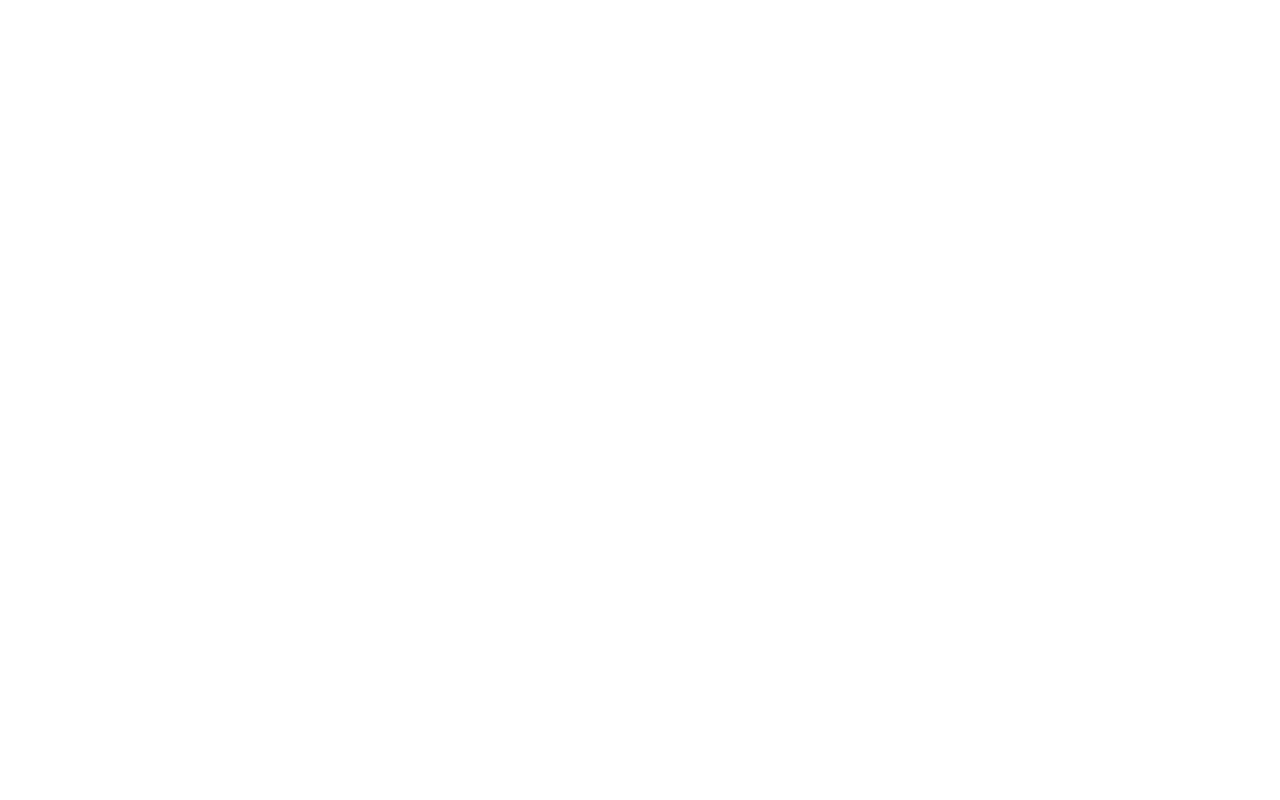
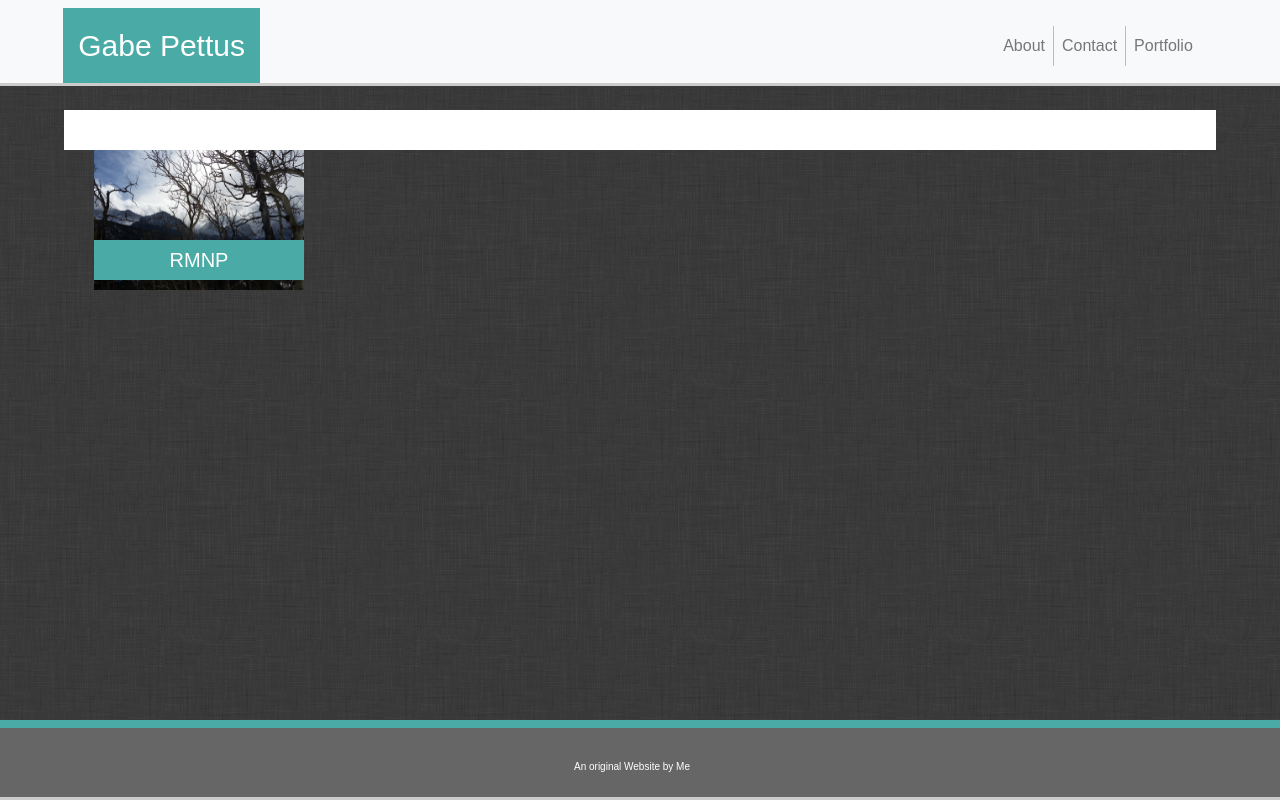
Before and after one commit to gabepettus/Professional-Portfolio, a plain HTML site: page portfolio.html in a window 1280 px wide. Drawn offline with nearby package versions, Linux system fonts and the light colour scheme.

Commit message:
added contact, and images, some css cleanup

```diff
--- a/assets/css/style.css
+++ b/assets/css/style.css
@@ -7,7 +7,7 @@ body {
   font-size: 1em;
 
   /* added padding to prevent navbar overlap. (100 based on browser inpector of size) */
-  padding-top: 100px;
+  padding-top: 90px;
 }
 
 
@@ -25,7 +25,7 @@ body {
 
 .navbar-brand {
   background-color: #4aaaa5;
-  padding: 20px;
+  padding: 15px;
   font-size: 30px;
   color: #fff !important; /* TODO can we do this without the !important */
 }
@@ -62,17 +62,13 @@ li:last-child {
   border-right-color: #c7c7c7;
 }
 
-.container {
-  margin: 0;
-  width: 100%;
-  /* padding-left: 5%; */
-  /* padding-right: 5%; */
-}
-
 #details {
   background-color: #fff;
+  /* provides spacing between the top and bottom nav bars and the content */
   margin-top: 20px;
-  /* margin-top: 5%; */
+  margin-bottom: 20px;
+
+  /* provide spaceing around the text */
   padding: 20px;
 }
 
@@ -90,15 +86,51 @@ li:last-child {
 }
 
 .footer-text {
+  /* forces text across the entire screen so it has a center */
   width: 100%;
   text-align: center;
+
   font-size: 10px;
   color:#fff;
 }
 
+/* media query for screen size to be applied to center text to switch at same time as navbar */
 @media (max-width: 768px) {
   .container-fluid {
+    /* removes paddding on either side */
     padding-left: 0;
     padding-right: 0;
   }
+
+/* removes verticle lines between text */
+  li {
+    border-right: none;
+  }
 }
+
+.product {
+  width: 210px;
+  height: 140px;
+  margin: 10px;
+  float: left;
+}
+
+.image-formatter {
+  width: 100%;
+  height: 100%;
+  position: relative;
+  top: -30px;
+}
+
+.product-label {
+  position: relative;
+  margin: 0;
+  top: 100px;
+  width: 210px;
+  padding: 5px 0;
+  font-size: 20px;
+  background-color: #4aaaa5;
+  z-index: 1;
+  text-align: center;
+  color: #fff;
+}
--- a/portfolio.html
+++ b/portfolio.html
@@ -0,0 +1,54 @@
+<!DOCTYPE html>
+<html lang="en">
+<head>
+ <meta charset="UTF-8">
+    <meta name="viewport" content="width=100%, initial-scale=1.0">
+    <meta http-equiv="X-UA-Compatible" content="ie=edge">
+    <title>About Gabe - Bootstrap Version</title>
+
+    <link rel="stylesheet" href="https://stackpath.bootstrapcdn.com/bootstrap/4.3.1/css/bootstrap.min.css" integrity="sha384-ggOyR0iXCbMQv3Xipma34MD+dH/1fQ784/j6cY/iJTQUOhcWr7x9JvoRxT2MZw1T" crossorigin="anonymous">
+    <link rel="stylesheet" href="./assets/css/style.css">
+</head>
+<body>
+  <!-- Start header -->
+  <!-- Question: fixed-top ties the navbar to the top but also the container why -->
+  <nav class="navbar navbar-expand-md bg-light fixed-top">
+    <!-- need to add row with col offset to adjust alignment of brand-->
+          <div class="container-fluid">
+            <div class="navbar-header">
+              <a class="navbar-brand ">Gabe Pettus</a>
+            </div>
+            <ul class="navbar-nav navbar-right">
+              <li class="nav-item">
+                <a class="nav-link" href="./index.html">About</a>
+              </li>
+              <li class="nav-item">
+                <a class="nav-link" href="./contact.html">Contact</a>
+              </li>
+              <li class="nav-item">
+                <a class="nav-link" href="./portfolio.html">Portfolio</a>
+              </li>
+            </ul>
+          </div>
+        <!-- </div> -->
+      <!-- </div> -->
+    <!-- </div> -->
+  </nav>
+  <!-- end header -->
+  <!-- start container -->
+  <div class="container-fluid">
+    <section id="details">
+      <div class="product">
+        <div class="product-label">RMNP</div>
+        <img src="assets/images/bearLakeRMNP.jpg" alt="Image looking off of slope on climb to bear lake." class="image-formatter">
+      </div>
+    </section>
+  </div>
+
+<!-- Strart Footer -->
+  <nav class="navbar fixed-bottom footer">
+      <div class="footer-text">An original Website by Me</div>
+  </nav>
+<!-- Footer -->
+</body>
+</html>
```
Also changed, not shown: contact.html (+66 -0 lines), assets/images/20190516_082521.jpg (added), assets/images/actualbearLakeRMNP.jpg (added), assets/images/bearLakeRMNP.jpg (added), assets/images/cr104view2.jpg (added), assets/images/cr140view.jpg (added), assets/images/lostLakeDecent.jpg (added), assets/images/pictureOfMeCropped.jpg (added), assets/images/pooShowBkpk.jpg (added), assets/images/riverHouseView2.jpg (added), assets/images/riverhouseView.jpg (added), 1 other file.
